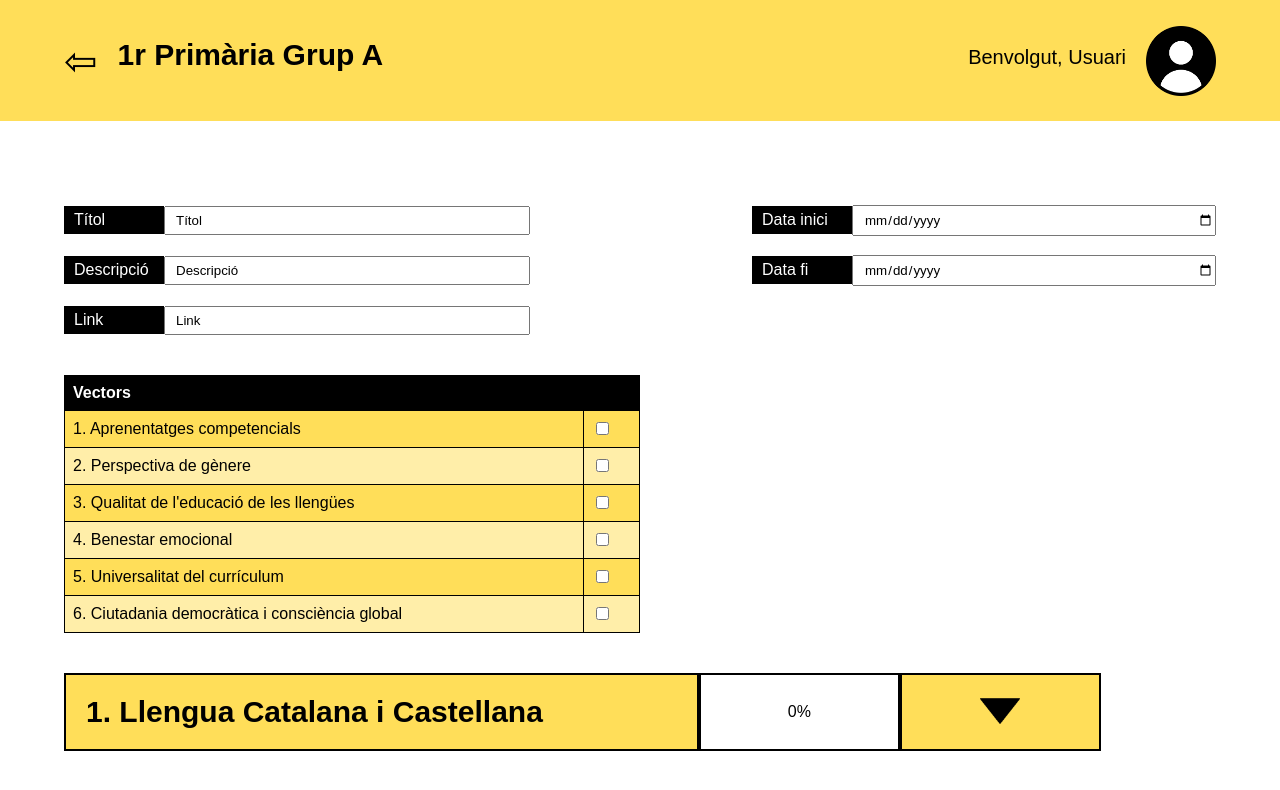
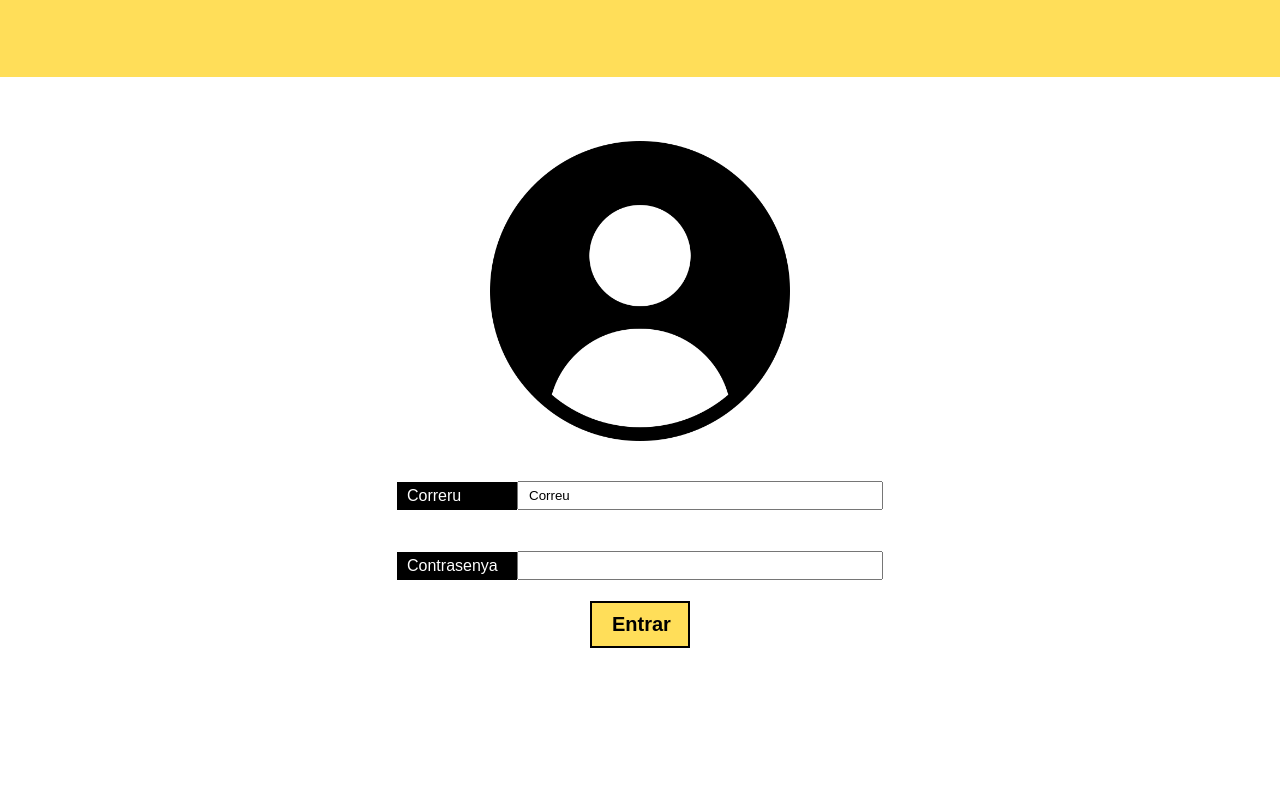
Before and after one commit to GuillemBarris/Registres_curriculars_CRPGA, an Angular app in the folder Registres_curriculars_CRPGA/: page / in a window 1280 px wide. Shown: the top 790 px of the page. Built offline with nearby package versions, Linux system fonts and the light colour scheme.

Commit message:
login styling

```diff
--- a/Registres_curriculars_CRPGA/src/app/app.component.html
+++ b/Registres_curriculars_CRPGA/src/app/app.component.html
@@ -1 +1 @@
-<app-sda ngSkipHydration></app-sda>
+<app-login></app-login>
--- a/Registres_curriculars_CRPGA/src/app/app.component.ts
+++ b/Registres_curriculars_CRPGA/src/app/app.component.ts
@@ -3,7 +3,6 @@ import { RouterOutlet } from '@angular/router';
 import { RegistresUComponent } from "./components/registres-u/registres-u.component";
 import { SdaComponent } from './components/sda/sda.component';
 import { LoginComponent } from './components/login/login.component';
-import { NoopAnimationsModule } from '@angular/platform-browser/animations';
 
 
 @Component({
--- a/Registres_curriculars_CRPGA/src/app/components/login/login.component.css
+++ b/Registres_curriculars_CRPGA/src/app/components/login/login.component.css
@@ -10,8 +10,8 @@ padding: 0;
 width: auto;
 padding-left: 5%;
 padding-right: 5%;
-padding-bottom: 2%;
-padding-top: 2%;
+padding-bottom: 3%;
+padding-top: 3%;
 display: flex;
 flex-direction: row;
 justify-content: space-between;
@@ -19,7 +19,18 @@ align-items: center;
 background-color: #ffde59;
 }
 .content {
-    padding: 5%;
+    padding-top: 5%;
+    padding-bottom: 5%;
+    width: 100%;
+    display: flex;
+    flex-direction: column;
+    align-items: center;
+    justify-content: center;
+    }
+
+    .content img {
+        width: 300px;
+        margin-bottom: 20px;
     }
 
     .content-input {
@@ -32,7 +43,7 @@ background-color: #ffde59;
     .content-row {
         width: 100%;
         display: flex;
-        flex-direction: row;
+        flex-direction: column;
         align-items: center;
         justify-content: space-between;
         margin-top: 20px;
@@ -54,5 +65,25 @@ background-color: #ffde59;
         padding-bottom: 5px;
         background-color: black;
         color: white;
-        width: 80px;
+        width: 100px;
     }
+
+    .login-button {
+        padding-top: 10px;
+        padding-bottom: 10px;
+        padding-left: 20px;
+        padding-right: 20px;
+        background-color: #ffde59;
+        color: black;
+        border: 2px solid black;
+        width: 100px;
+        font-size: 20px;
+        font-weight: bold;
+        text-align: center;
+        cursor: pointer;
+    }
+
+    .login-button:hover {
+        background-color: black;
+        color: white;
+    }
--- a/Registres_curriculars_CRPGA/src/app/components/login/login.component.html
+++ b/Registres_curriculars_CRPGA/src/app/components/login/login.component.html
@@ -3,9 +3,10 @@
 
     </div>
 
-    <img src="assets/img/user.png" alt="User Icon">
+
     <div>
         <div class="content">
+            <img src="assets/img/user.png" alt="User Icon">
             <div class="content-row">
                 <div class="content-input">
                     <p>Correru</p>
@@ -18,7 +19,7 @@
                     <input type="password">
                 </div>
             </div>
-            <button> Entrar </button>
+            <button class="login-button"> Entrar </button>
         </div>
     </div>
 </body>
--- a/Registres_curriculars_CRPGA/src/app/components/sda/sda.component.css
+++ b/Registres_curriculars_CRPGA/src/app/components/sda/sda.component.css
@@ -202,6 +202,10 @@ padding: 5%;
     justify-content: space-between;
 }
 
+.content-row-DT {
+    height: 300px;
+}
+
 .content-row-DT:nth-child(odd) {
     background-color: #ffeea9;
 }
--- a/Registres_curriculars_CRPGA/src/app/components/sda/sda.component.html
+++ b/Registres_curriculars_CRPGA/src/app/components/sda/sda.component.html
@@ -80,7 +80,7 @@
 
         </div>
     </div>
-    <div class="dropdown-content" *ngIf="isDropdownVisible" >
+    <div class="dropdown-content" *ngIf="isDropdownVisible">
         <table class="dropdown-content-table">
             <tr class="first-row-DT">
                 <th><div><p>Competencies Específiques</p><p>0/10</p></div></th>
--- a/Registres_curriculars_CRPGA/src/app/components/sda/sda.component.ts
+++ b/Registres_curriculars_CRPGA/src/app/components/sda/sda.component.ts
@@ -1,4 +1,3 @@
-import { animate, state, style, transition, trigger } from '@angular/animations';
 import { CommonModule } from '@angular/common';
 import { Component } from '@angular/core';
 
@@ -8,22 +7,6 @@ import { Component } from '@angular/core';
   imports: [ CommonModule ],
   templateUrl: './sda.component.html',
   styleUrl: './sda.component.css',
-  animations: [
-    trigger('dropdownAnimation', [
-      state('hidden', style({
-        height: '0px',
-        opacity: 0,
-        overflow: 'hidden'
-      })),
-      state('visible', style({
-        height: '*',
-        opacity: 1
-      })),
-      transition('hidden <=> visible', [
-        animate('300ms ease-in-out')
-      ])
-    ])
-  ]
 
 })
 
```
